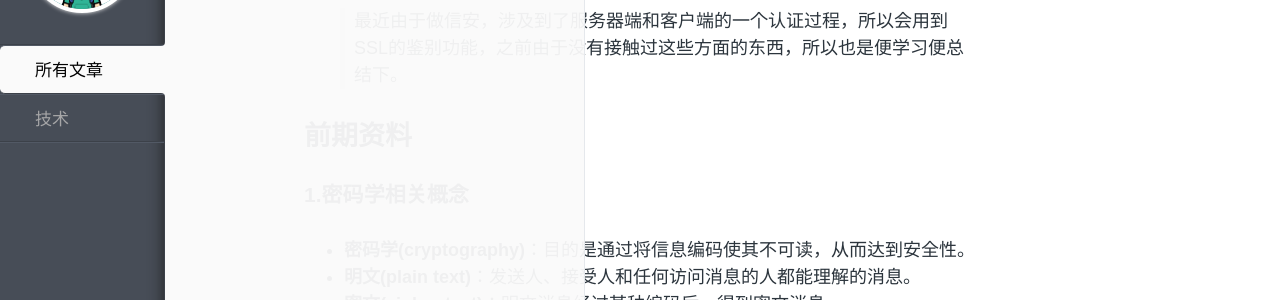
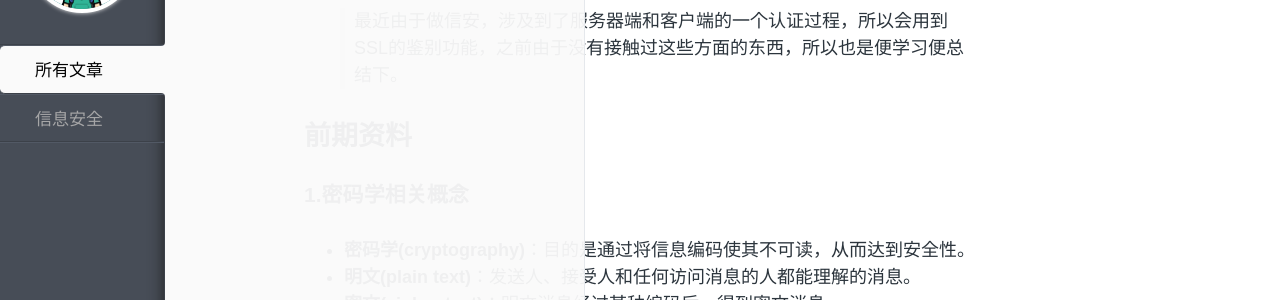
Before and after one commit to gaochengsi/doc, a Jekyll site: the page built from _posts/tech/2016-6-29-understand-ssl.md, in a window 1280 px wide. Shown: the part 146-446 px from the top of the page. Built offline with Jekyll 4.4.1, drawn with Linux system fonts in a browser that asks for light colours.

Commit message:
modified:   _posts/tech/2016-6-29-understand-ssl.md

```diff
--- a/_posts/tech/2016-6-29-understand-ssl.md
+++ b/_posts/tech/2016-6-29-understand-ssl.md
@@ -1,7 +1,7 @@
 ---
 layout: post
 title: SSL协议详解
-category: 技术
+category: 信息安全
 tags: SSL
 description: 关于SSL的一个理解，主要是了解他的证书认证过程
 ---
```
